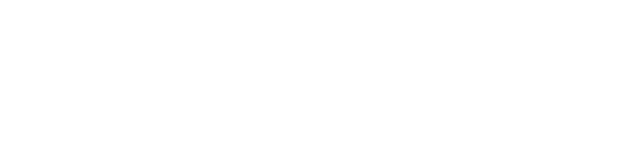
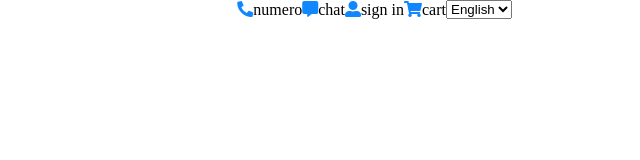
Before and after one commit to nicoalivernini/sass-painter, a website: page index.html in a window 1280 px wide. Shown: the whole page, without its empty margins (640-1280 px from the left). Drawn offline with Linux system fonts and the light colour scheme.

Commit message:
Inizio prima navbar

```diff
--- a/index.html
+++ b/index.html
@@ -5,9 +5,32 @@
   <meta name="viewport" content="width=device-width, initial-scale=1.0">
   <meta http-equiv="X-UA-Compatible" content="ie=edge">
   <title>Sass Painter</title>
+  <link rel="stylesheet" href="https://cdnjs.cloudflare.com/ajax/libs/font-awesome/5.15.3/css/all.min.css" integrity="sha512-iBBXm8fW90+nuLcSKlbmrPcLa0OT92xO1BIsZ+ywDWZCvqsWgccV3gFoRBv0z+8dLJgyAHIhR35VZc2oM/gI1w==" crossorigin="anonymous" />
   <link rel="stylesheet" href="assets/css/master.css">
 </head>
 <body>
+  <div class="container">
+    <div class="navbar">
+      <div class="option-navbar">
+        <div class="content-option-navbar">
+          <ul>
+            <li><i class="fas fa-phone-alt"></i>numero</li>
+            <li><i class="fas fa-comment-alt"></i>chat</li>
+            <li><i class="fas fa-user-alt"></i>sign in</li>
+            <li><i class="fas fa-shopping-cart"></i>cart</li>
+            <li>
+              <select class="" name="">
+                <option value="">English</option>
+                <option value="">Italiano</option>
+              </select>
+            </li>
+          </ul>
+        </div>
+      </div>
+      <div class="menu-navbar"></div>
+    </div>
+
+  </div>
 
 </body>
 </html>
--- a/partials/_common.scss
+++ b/partials/_common.scss
@@ -0,0 +1,4 @@
+.container {
+  width: 80%;
+  margin: 0 auto;
+}
--- a/partials/_header.scss
+++ b/partials/_header.scss
@@ -0,0 +1,22 @@
+.navbar {
+  .option-navbar {
+    .content-option-navbar{
+      ul {
+        @include flex-end;
+        list-style: none;
+        li{
+          i {
+            color: $icon-color;
+          }
+        }
+      }
+
+
+
+
+    }
+  }
+  .content-option-navbar{
+
+  }
+}
--- a/partials/_mixins.scss
+++ b/partials/_mixins.scss
@@ -0,0 +1,5 @@
+@mixin flex-end {
+  display: flex;
+  justify-content: flex-end;
+  align-items: center;
+}
--- a/partials/_variables.scss
+++ b/partials/_variables.scss
@@ -0,0 +1 @@
+$icon-color: rgb(16, 135, 255);
```
Also changed, not shown: assets/css/master.css.
